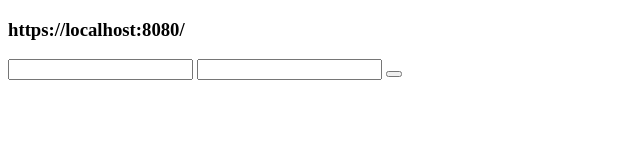
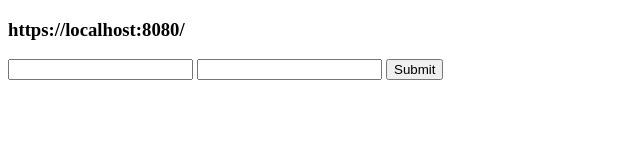
Before and after one commit to acciojob/sharable-urls-Skumar10-cloud, a website: page main.html in a window 1280 px wide. Shown: the whole page, without its empty margins (0-640 px from the left). Drawn offline with Linux system fonts and the light colour scheme.

Commit message:
created a submission

```diff
--- a/main.html
+++ b/main.html
@@ -6,7 +6,7 @@
 
 		<input type="text" id="name" name="name">
 		<input type="number" id="year" name="year">
-		<button type="submit"  id="button"></button>
+		<button type="submit"  id="button">Submit</button>
 	</form>
     <script type="text/javascript" src="./script.js">
 </script>
```
